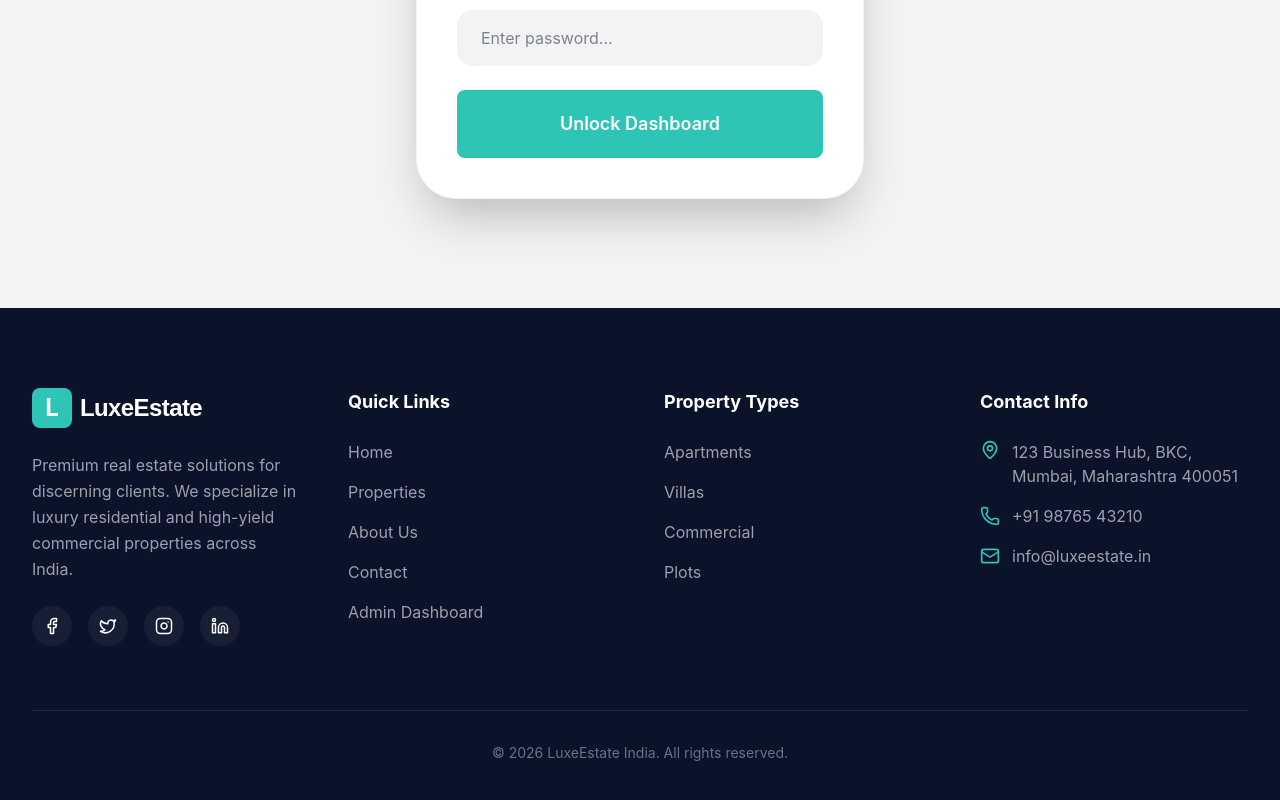
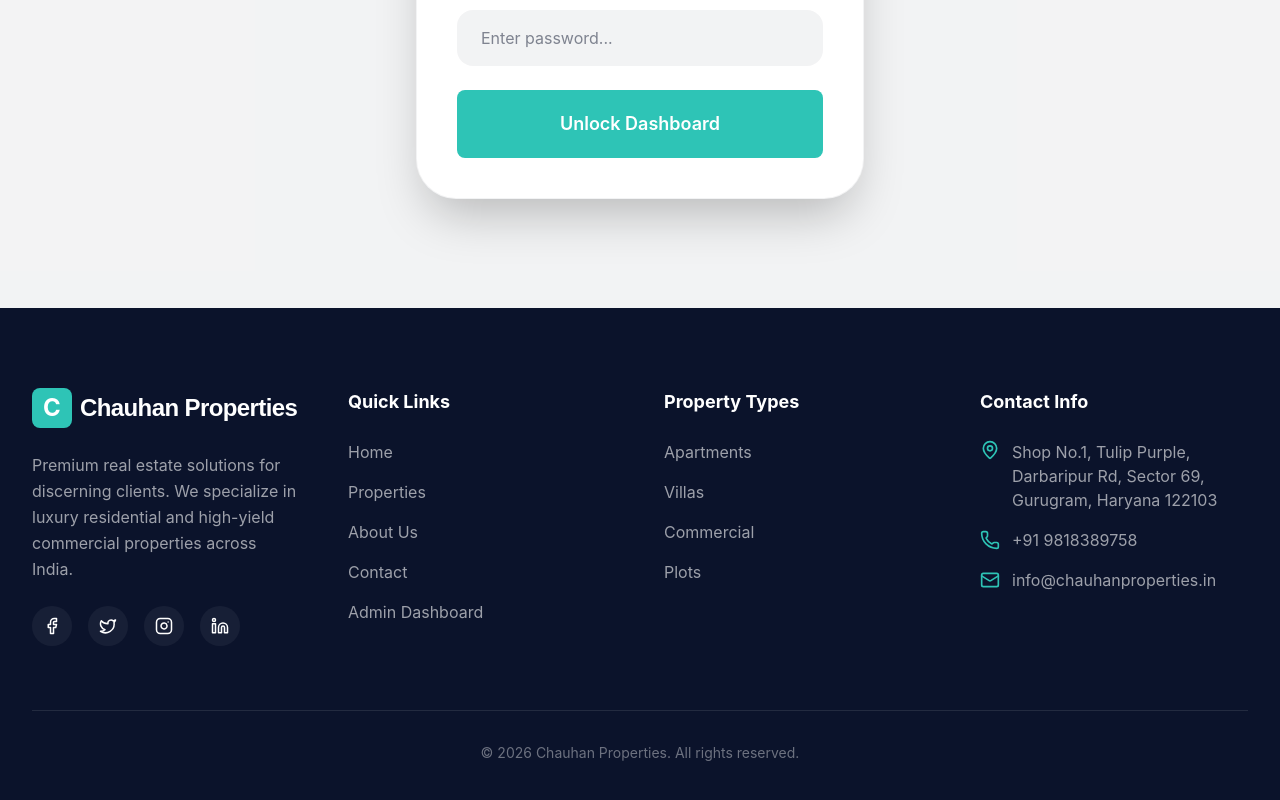
Before and after one commit to parveenkr511/Chauhan_properties_demo, a React (Vite) app: page /admin in a window 1280 px wide. Shown: the part 492-1292 px from the top of the page. Built offline with nearby package versions, Linux system fonts and the light colour scheme.

Commit message:
feat: Rename project to Chauhan Properties
Updates the project name and associated branding elements from "LuxeEstate" to "Chauhan Properties" across the application. This includes metadata, component text, page content, and contact information.

```diff
--- a/metadata.json
+++ b/metadata.json
@@ -1,5 +1,5 @@
 {
-  "name": "LuxeEstate India",
+  "name": "Chauhan Properties",
   "description": "A premium real estate listing platform for residential and commercial properties with modern UI and seamless inquiry management.",
   "requestFramePermissions": []
 }
--- a/src/components/Layout.tsx
+++ b/src/components/Layout.tsx
@@ -20,9 +20,9 @@ export const Navbar = () => {
         <div className="flex justify-between h-20 items-center">
           <Link to="/" className="flex items-center space-x-2">
             <div className="w-10 h-10 bg-emerald rounded-lg flex items-center justify-center">
-              <span className="text-2xl font-bold">L</span>
+              <span className="text-2xl font-bold">C</span>
             </div>
-            <span className="text-2xl font-display font-bold tracking-tight">LuxeEstate</span>
+            <span className="text-2xl font-display font-bold tracking-tight">Chauhan Properties</span>
           </Link>
 
           {/* Desktop Nav */}
@@ -95,9 +95,9 @@ export const Footer = () => {
           <div className="space-y-6">
             <Link to="/" className="flex items-center space-x-2">
               <div className="w-10 h-10 bg-emerald rounded-lg flex items-center justify-center">
-                <span className="text-2xl font-bold">L</span>
+                <span className="text-2xl font-bold">C</span>
               </div>
-              <span className="text-2xl font-display font-bold tracking-tight">LuxeEstate</span>
+              <span className="text-2xl font-display font-bold tracking-tight">Chauhan Properties</span>
             </Link>
             <p className="text-white/60 leading-relaxed">
               Premium real estate solutions for discerning clients. We specialize in luxury residential and high-yield commercial properties across India.
@@ -137,22 +137,22 @@ export const Footer = () => {
             <ul className="space-y-4 text-white/60">
               <li className="flex items-start space-x-3">
                 <MapPin size={20} className="text-emerald shrink-0" />
-                <span>123 Business Hub, BKC, Mumbai, Maharashtra 400051</span>
+                <span>Shop No.1, Tulip Purple, Darbaripur Rd, Sector 69, Gurugram, Haryana 122103</span>
               </li>
               <li className="flex items-center space-x-3">
                 <Phone size={20} className="text-emerald shrink-0" />
-                <span>+91 98765 43210</span>
+                <span>+91 9818389758</span>
               </li>
               <li className="flex items-center space-x-3">
                 <Mail size={20} className="text-emerald shrink-0" />
-                <span>info@luxeestate.in</span>
+                <span>info@chauhanproperties.in</span>
               </li>
             </ul>
           </div>
         </div>
 
         <div className="pt-8 border-t border-white/10 text-center text-white/40 text-sm">
-          <p>© {new Date().getFullYear()} LuxeEstate India. All rights reserved.</p>
+          <p>© {new Date().getFullYear()} Chauhan Properties. All rights reserved.</p>
         </div>
       </div>
     </footer>
--- a/src/pages/About.tsx
+++ b/src/pages/About.tsx
@@ -24,7 +24,7 @@ export default function AboutPage() {
             Redefining <br /> <span className="text-emerald">Real Estate</span> in India
           </motion.h1>
           <p className="text-xl text-white/60 max-w-2xl leading-relaxed">
-            LuxeEstate India is a premier real estate consultancy firm dedicated to providing exceptional property solutions. With over 15 years of experience, we have helped thousands of clients find their perfect homes and high-yield investments.
+            Chauhan Properties is a premier real estate consultancy firm dedicated to providing exceptional property solutions. With over 15 years of experience, we have helped thousands of clients find their perfect homes and high-yield investments.
           </p>
         </div>
       </section>
--- a/src/pages/Contact.tsx
+++ b/src/pages/Contact.tsx
@@ -62,7 +62,7 @@ export default function ContactPage() {
                     </div>
                     <div>
                       <p className="text-sm font-bold text-navy/40 uppercase tracking-widest mb-1">Call Us</p>
-                      <p className="text-lg font-bold text-navy">+91 98765 43210</p>
+                      <p className="text-lg font-bold text-navy">+91 9818389758</p>
                     </div>
                   </div>
 
@@ -72,7 +72,7 @@ export default function ContactPage() {
                     </div>
                     <div>
                       <p className="text-sm font-bold text-navy/40 uppercase tracking-widest mb-1">Email Us</p>
-                      <p className="text-lg font-bold text-navy">info@luxeestate.in</p>
+                      <p className="text-lg font-bold text-navy">info@chauhanproperties.in</p>
                     </div>
                   </div>
 
@@ -82,7 +82,7 @@ export default function ContactPage() {
                     </div>
                     <div>
                       <p className="text-sm font-bold text-navy/40 uppercase tracking-widest mb-1">Visit Us</p>
-                      <p className="text-lg font-bold text-navy">123 Business Hub, BKC, Mumbai, Maharashtra 400051</p>
+                      <p className="text-lg font-bold text-navy">Shop No.1, Tulip Purple, Darbaripur Rd, Sector 69, Gurugram, Haryana 122103</p>
                     </div>
                   </div>
 
@@ -99,7 +99,7 @@ export default function ContactPage() {
 
                 <div className="pt-8 border-t border-navy/10">
                   <a
-                    href="https://wa.me/919876543210"
+                    href="https://wa.me/919818389758"
                     target="_blank"
                     rel="noopener noreferrer"
                     className="flex items-center justify-center gap-3 w-full py-4 bg-[#25D366] text-white rounded-2xl font-bold hover:opacity-90 transition-all"
@@ -200,12 +200,12 @@ export default function ContactPage() {
           <div className="text-center">
             <MapPin size={48} className="text-emerald mx-auto mb-4" />
             <h3 className="text-2xl font-bold text-navy">Interactive Map Location</h3>
-            <p className="text-navy/60">BKC Business Hub, Mumbai</p>
+            <p className="text-navy/60">Tulip Purple, Sector 69, Gurugram</p>
           </div>
         </div>
         {/* In a real app, you would embed a Google Map here */}
         <iframe
-          src="https://www.google.com/maps/embed?pb=!1m18!1m12!1m3!1d3770.796324204581!2d72.8644558!3d19.0726887!2m3!1f0!2f0!3f0!3m2!1i1024!2i768!4f13.1!3m3!1m2!1s0x3be7c8e123f8d27d%3A0x7ef0cf7f329547d7!2sBandra%20Kurla%20Complex%2C%20Mumbai%2C%20Maharashtra!5e0!3m2!1sen!2sin!4v1646635200000!5m2!1sen!2sin"
+          src="https://www.google.com/maps/embed?pb=!1m18!1m12!1m3!1d3509.324835485984!2d77.0366863!3d28.3943361!2m3!1f0!2f0!3f0!3m2!1i1024!2i768!4f13.1!3m3!1m2!1s0x390d229446973333%3A0x6966666666666666!2sTulip%20Purple!5e0!3m2!1sen!2sin!4v1646635200000!5m2!1sen!2sin"
           width="100%"
           height="100%"
           style={{ border: 0 }}
--- a/src/pages/Home.tsx
+++ b/src/pages/Home.tsx
@@ -171,7 +171,7 @@ export default function HomePage() {
               </div>
             </div>
             <div>
-              <h2 className="section-title mb-8">Why LuxeEstate is Your Best Partner</h2>
+              <h2 className="section-title mb-8">Why Chauhan Properties is Your Best Partner</h2>
               <div className="space-y-8">
                 {[
                   { icon: ShieldCheck, title: 'Verified Properties', desc: 'Every listing on our platform undergoes a rigorous 50-point verification process.' },
@@ -204,7 +204,7 @@ export default function HomePage() {
 
           <div className="grid grid-cols-1 md:grid-cols-3 gap-8">
             {[
-              { name: 'Rahul Sharma', role: 'Investor', content: 'LuxeEstate helped me find a high-yield commercial property in Gurgaon. Their market analysis was spot on.', rating: 5 },
+              { name: 'Rahul Sharma', role: 'Investor', content: 'Chauhan Properties helped me find a high-yield commercial property in Gurgaon. Their market analysis was spot on.', rating: 5 },
               { name: 'Priya Verma', role: 'Homeowner', content: 'The process of buying our first villa was so smooth. No hidden charges and complete transparency.', rating: 5 },
               { name: 'Amit Patel', role: 'Business Owner', content: 'Found the perfect office space for my startup. The team was extremely professional and helpful.', rating: 4 },
             ].map((t, i) => (
--- a/src/pages/PropertyDetail.tsx
+++ b/src/pages/PropertyDetail.tsx
@@ -48,7 +48,7 @@ export default function PropertyDetailPage() {
   if (loading) return <div className="pt-40 text-center">Loading property details...</div>;
   if (!property) return <div className="pt-40 text-center">Property not found.</div>;
 
-  const whatsappUrl = `https://wa.me/919876543210?text=I'm interested in ${property.title} (${property.location})`;
+  const whatsappUrl = `https://wa.me/919818389758?text=I'm interested in ${property.title} (${property.location})`;
 
   return (
     <div className="pt-20 min-h-screen bg-white">
@@ -233,7 +233,7 @@ export default function PropertyDetailPage() {
                     <MessageCircle size={20} /> Chat on WhatsApp
                   </a>
                   <a
-                    href="tel:+919876543210"
+                    href="tel:+919818389758"
                     className="w-full flex items-center justify-center gap-2 py-4 border-2 border-navy/10 text-navy rounded-xl font-bold hover:bg-navy hover:text-white transition-all"
                   >
                     <Phone size={20} /> Call Agent
```
Also changed, not shown: src/data/mockData.ts (+8 -8 lines).
